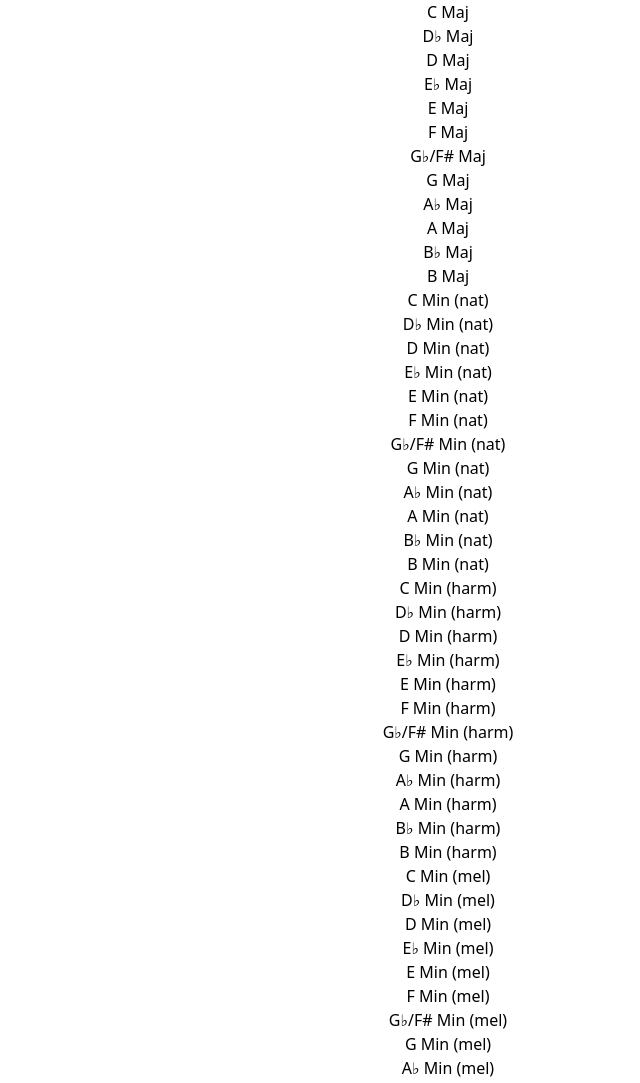
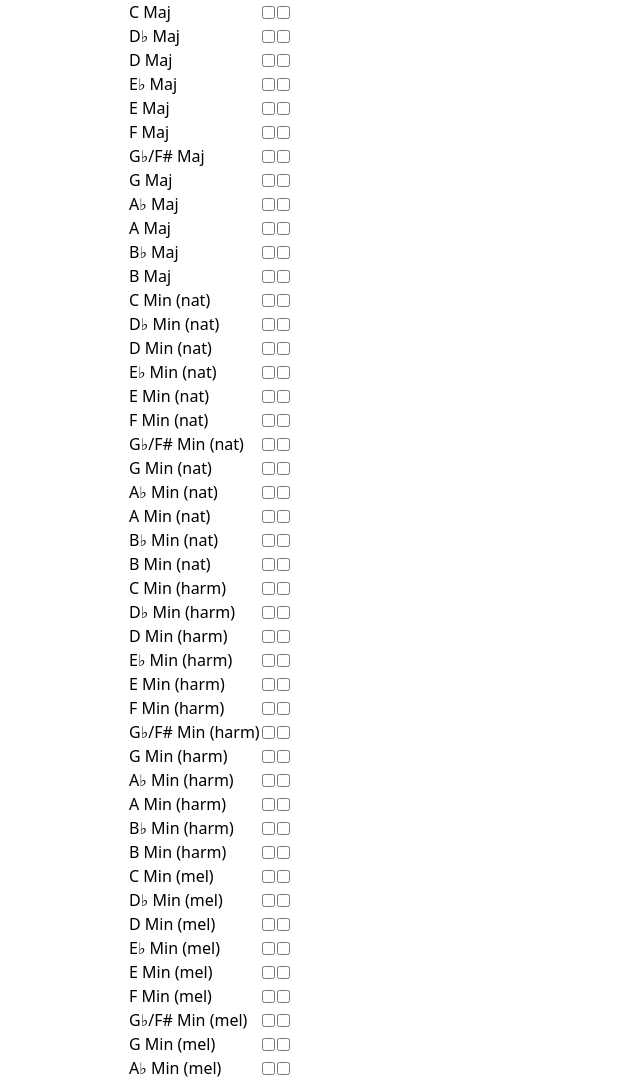
Before and after one commit to joriba/scale-selector, a website: page index.html in a window 1280 px wide. Shown: the top 1083 px of the page, without its empty margins (192-832 px from the left). Drawn offline with Linux system fonts and the light colour scheme.

Commit message:
display scales as table

```diff
--- a/generateScales.js
+++ b/generateScales.js
@@ -45,3 +45,18 @@ function selectScales() {
     let shuffled = shuffle(set);
     return shuffled.reduce((acc, current) => acc.concat(current.concat("<br>")), "");
 }
+
+function applyScaleSetDisplay() {
+    let html = '<table>';
+    let scales = allScales();
+    for (let i = 0; i < scales.length; i++) {
+        html += '<tr>';
+        html += `<td>${scales[i]}</td>`;
+        html += `<td><input type="checkbox"></td>`
+        html += `<td><input type="checkbox"></td>`
+        html += '</tr>';
+    }
+    html += '</table>';
+
+    document.getElementById('scaleset').innerHTML = html;
+}
--- a/index.html
+++ b/index.html
@@ -24,12 +24,11 @@
         function displayScales() {
             document.getElementById('randomized-display').innerHTML = selectScales();
         };
-        displayScales()
+        displayScales() // generate a random list upon site load
         </script>
         <!-- Display the list of scales at the top -->
         <script>
-            document.getElementById('scaleset').innerHTML = allScales()
-                .reduce((acc, current) => acc.concat(current.concat("<br>")), "")
+        applyScaleSetDisplay()
         </script>
     </body>
 </html>
```
